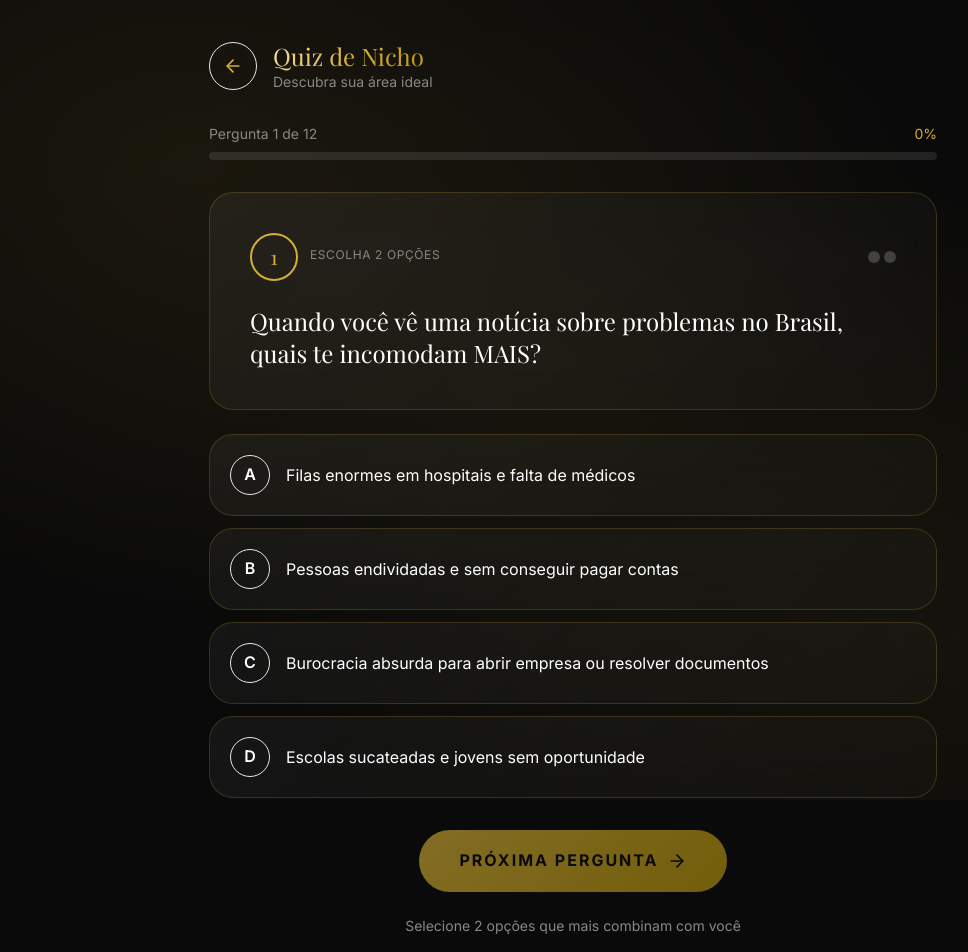
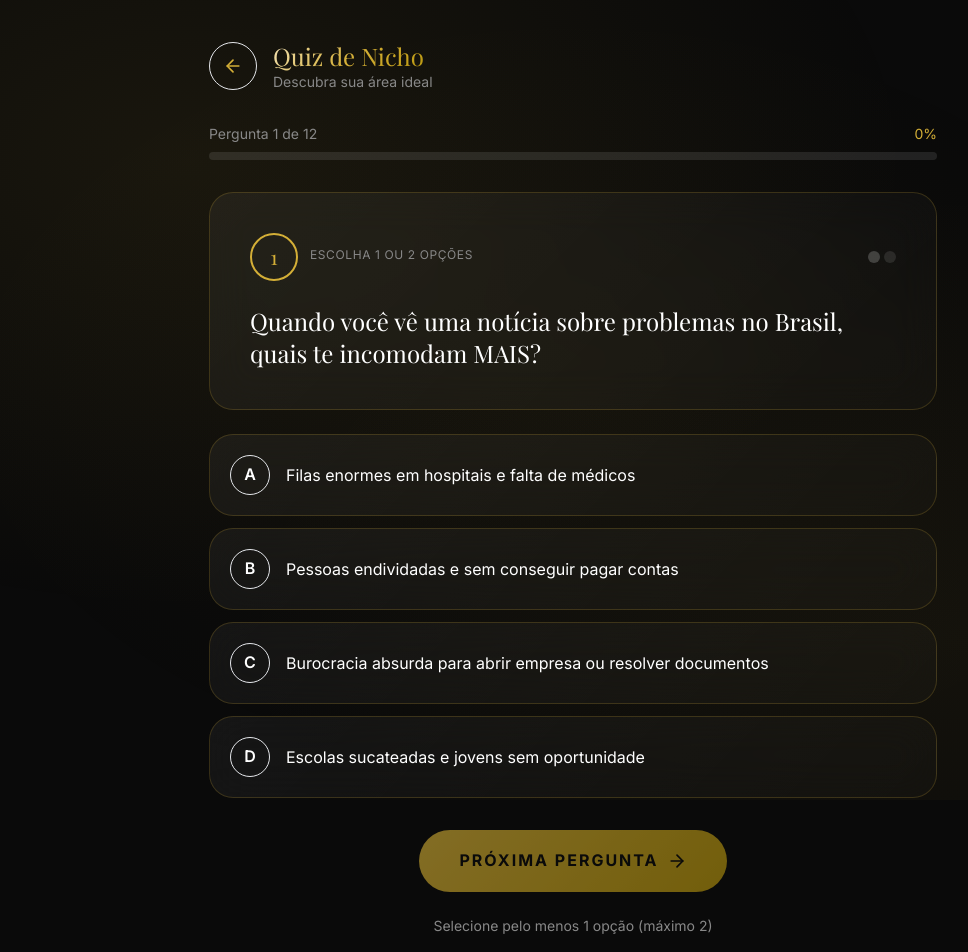
Before and after one commit to agrmore53/projetc, a Next.js app: page /membro/quiz in a window 1280 px wide. Shown: the top 952 px of the page, without its empty margins (67-1035 px from the left). Built offline with nearby package versions, Linux system fonts and the light colour scheme; sample sign-in values are in the browser's storage.

Commit message:
Quiz: minimo 1, maximo 2 opcoes por pergunta
- 1 opcao obrigatoria, segunda opcional
- Botao habilita com 1+ selecoes
- Feedback dinamico atualizado
- Segunda bolinha mais sutil (opcional)

```diff
--- a/src/app/membro/quiz/page.tsx
+++ b/src/app/membro/quiz/page.tsx
@@ -284,14 +284,14 @@ export default function QuizPage() {
         // Adicionar se ainda não tem 2
         return [...prev, opcaoIndex]
       } else {
-        // Substituir o primeiro se já tem 2
-        return [prev[1], opcaoIndex]
+        // Substituir o segundo se já tem 2
+        return [prev[0], opcaoIndex]
       }
     })
   }
 
   const proximaPergunta = () => {
-    if (selecoesPergunta.length !== 2 || animating) return
+    if (selecoesPergunta.length < 1 || animating) return
 
     setAnimating(true)
 
@@ -514,11 +514,11 @@ export default function QuizPage() {
                 <span className="font-display text-xl text-[var(--gold)]">{perguntaAtual + 1}</span>
               </div>
               <div className="flex-1">
-                <p className="text-xs text-[var(--gray)] uppercase tracking-wider mb-1">Escolha 2 opções</p>
+                <p className="text-xs text-[var(--gray)] uppercase tracking-wider mb-1">Escolha 1 ou 2 opções</p>
               </div>
               <div className="flex gap-1">
-                <div className={`w-3 h-3 rounded-full ${selecoesPergunta.length >= 1 ? 'bg-[var(--gold)]' : 'bg-white/20'}`} />
-                <div className={`w-3 h-3 rounded-full ${selecoesPergunta.length >= 2 ? 'bg-[var(--gold)]' : 'bg-white/20'}`} />
+                <div className={`w-3 h-3 rounded-full ${selecoesPergunta.length >= 1 ? 'bg-[var(--gold)]' : 'bg-white/20'} transition-colors`} />
+                <div className={`w-3 h-3 rounded-full ${selecoesPergunta.length >= 2 ? 'bg-[var(--gold)]' : 'bg-white/10'} transition-colors`} />
               </div>
             </div>
             <h2 className="font-display text-xl sm:text-2xl leading-relaxed">
@@ -564,9 +564,9 @@ export default function QuizPage() {
           <div className="mt-8 flex justify-center">
             <button
               onClick={proximaPergunta}
-              disabled={selecoesPergunta.length !== 2 || animating}
+              disabled={selecoesPergunta.length < 1 || animating}
               className={`btn-primary inline-flex items-center gap-2 ${
-                selecoesPergunta.length !== 2 ? 'opacity-50 cursor-not-allowed' : ''
+                selecoesPergunta.length < 1 ? 'opacity-50 cursor-not-allowed' : ''
               }`}
             >
               {perguntaAtual < perguntas.length - 1 ? 'Próxima Pergunta' : 'Ver Resultado'}
@@ -577,9 +577,9 @@ export default function QuizPage() {
           {/* Dica */}
           <div className="mt-6 text-center">
             <p className="text-[var(--gray)] text-sm">
-              {selecoesPergunta.length === 0 && 'Selecione 2 opções que mais combinam com você'}
-              {selecoesPergunta.length === 1 && 'Selecione mais 1 opção'}
-              {selecoesPergunta.length === 2 && 'Clique em "Próxima Pergunta" para continuar'}
+              {selecoesPergunta.length === 0 && 'Selecione pelo menos 1 opção (máximo 2)'}
+              {selecoesPergunta.length === 1 && 'Você pode selecionar mais 1 opção ou avançar'}
+              {selecoesPergunta.length === 2 && 'Máximo atingido - clique para avançar'}
             </p>
           </div>
         </section>
```
